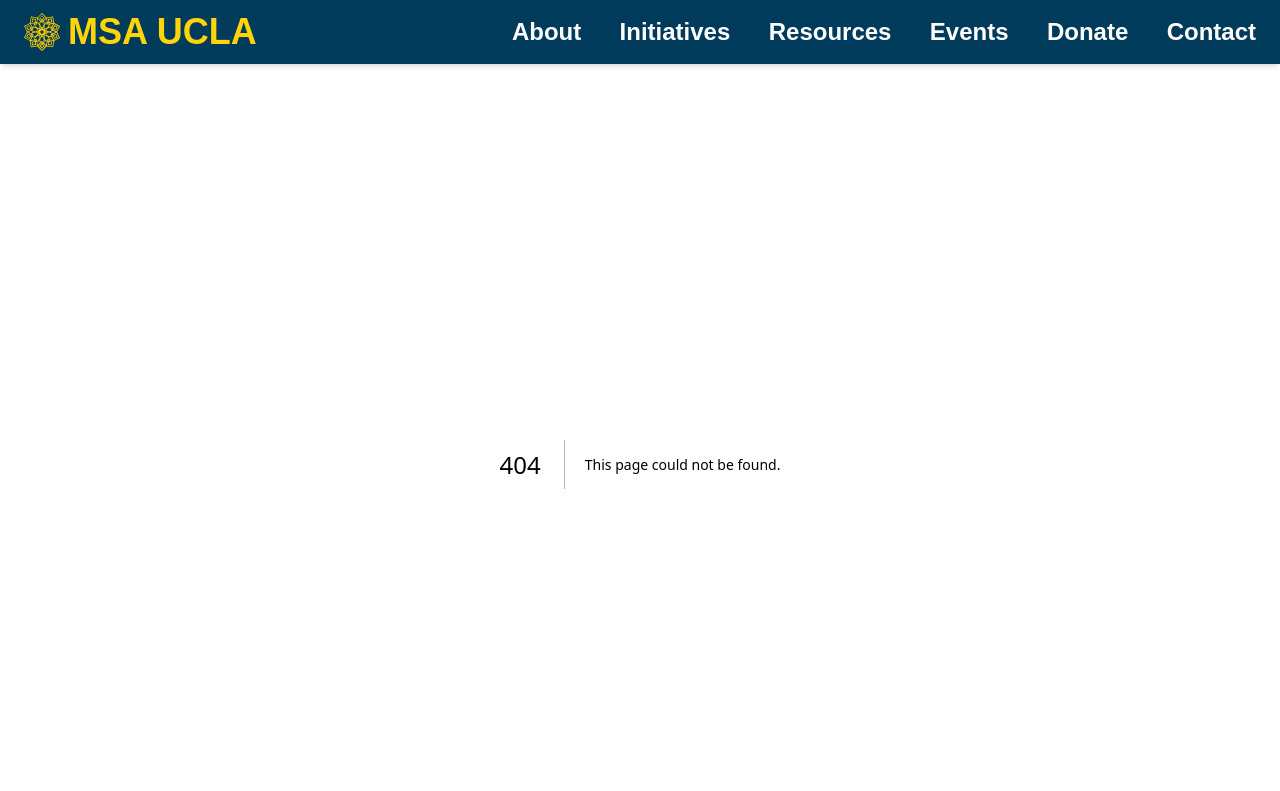
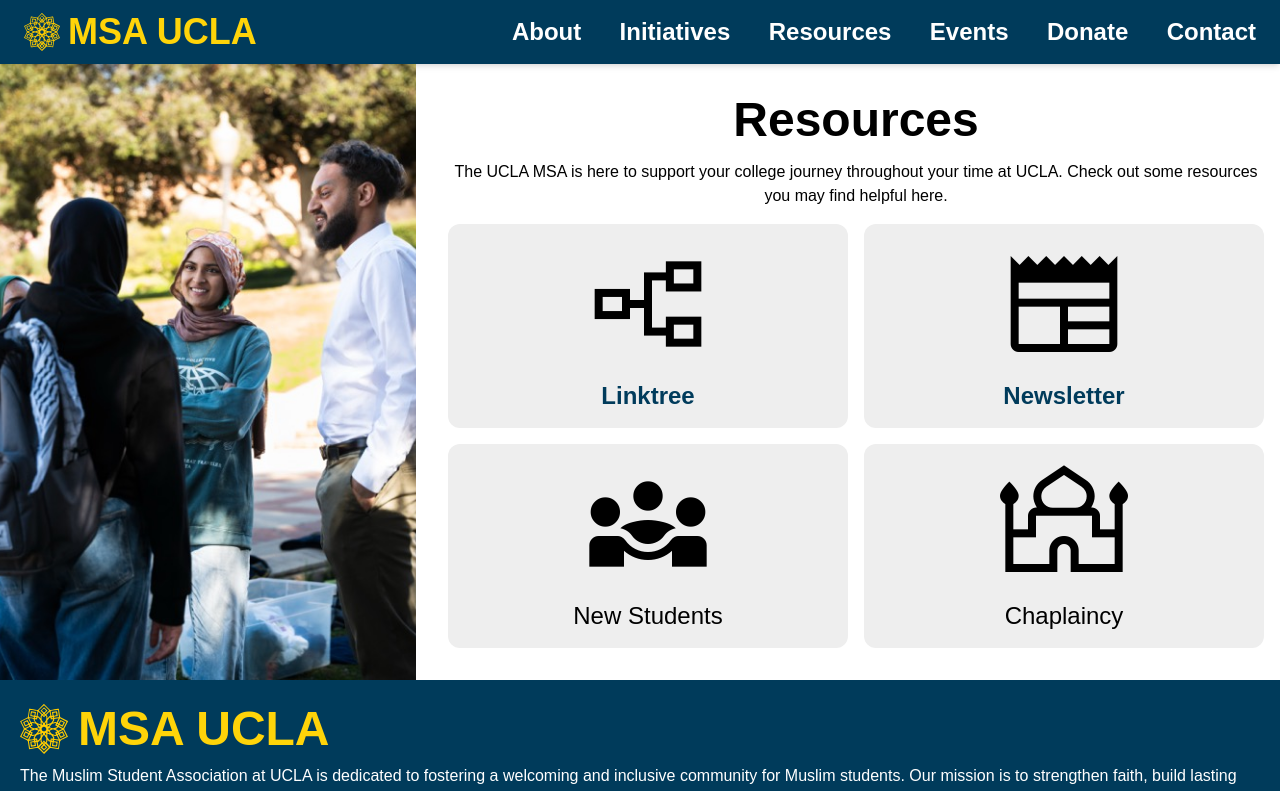
Before and after one commit to NajmKHoda/msa-ucla-website, a Next.js app: page /resources in a window 1280 px wide. Before the commit this address had no page. Shown: the top 791 px of the page. Built offline with nearby package versions, Linux system fonts and the light colour scheme; a web font is replaced by a local one.

Commit message:
Add resources page

```diff
--- a/src/app/contact/page.tsx
+++ b/src/app/contact/page.tsx
@@ -1,7 +1,7 @@
 import ThumbnailPage from '@/components/layout/ThumbnailPage';
 import Icon from '@/components/wrappers/Icon';
+import ResourceCard from '@/components/common/ResourceCard';
 import Image from 'next/image';
-import Link from 'next/link';
 
 export default function ContactPage() {
 
@@ -14,34 +14,39 @@ export default function ContactPage() {
             <h1 className='text-5xl font-bold'>Contact Us</h1>
             <p className='my-4'>Want to learn more about the UCLA MSA? There are a variety of ways to contact our organization.</p>
             <div className='grid grid-cols-1 md:grid-cols-2 gap-4 items-center'>
-                <div className='flex flex-col items-center justify-center p-4 gap-3 text-2xl rounded-xl bg-bg-secondary'>
+                <ResourceCard
+                    url="https://www.instagram.com/msa_ucla"
+                    icon={
                         <Image
                             src='/images/glyphs/insta_black.svg'
                             alt='Instagram logo'
                             width={128} height={128} />
-                    <div className='text-center'>
+                    }
+                >
                     <h2 className='font-semibold text-msa-blue'>Instagram DMs</h2>
-                        <Link href="https://www.instagram.com/yourprofile">@msa_ucla</Link>
-                    </div>
-                </div>
-                <div className='flex flex-col items-center justify-center p-4 gap-3 text-2xl rounded-xl bg-bg-secondary'>
-                    <Icon name='stacked_email' size={128} />
-                    <div className='text-center'>
+                    <p>@msa_ucla</p>
+                </ResourceCard>
+
+                <ResourceCard
+                    url="mailto:msa.ucla@gmail.com"
+                    icon={<Icon name='stacked_email' size={128} />}
+                >
                     <h2 className='font-semibold text-msa-blue'>Email</h2>
-                        <Link href="mailto:msa.ucla@gmail.com">msa.ucla@gmail.com</Link>
-                    </div>
-                </div>
-                <div className='col-span-1 md:col-span-2 flex flex-col items-center justify-center p-4 gap-3 text-2xl rounded-xl bg-bg-secondary'>
-                    <Icon name='location_on' size={128} />
-                    <div className='text-center'>
+                    <p>msa.ucla@gmail.com</p>
+                </ResourceCard>
+
+                <ResourceCard
+                    url="https://maps.app.goo.gl/eRRsH1CvDoNACQmA7"
+                    icon={<Icon name='location_on' size={128} />}
+                    className="col-span-1 md:col-span-2"
+                >
                     <h2 className='font-semibold text-msa-blue'>MSA Room</h2>
                     <p>
                         146 Kerckhoff Hall<br />
                         308 Westwood Plaza<br />
                         Los Angeles, CA 90024
                     </p>
-                    </div>
-                </div>
+                </ResourceCard>
             </div>
         </ThumbnailPage>
     );
--- /dev/null
+++ b/src/app/resources/page.tsx
@@ -0,0 +1,47 @@
+import ThumbnailPage from '@/components/layout/ThumbnailPage';
+import Icon from '@/components/wrappers/Icon';
+import ResourceCard from '@/components/common/ResourceCard';
+
+export default function ResourcesPage() {
+
+    return (
+        <ThumbnailPage
+            thumbnailImage='/images/resources.jpg'
+            imageAlt='A group of Muslim students talking on a brigt sunny day.'
+            imagePosition='50% 25%'
+            className='text-center py-2 md:py-8 p-4'
+        >
+            <h1 className='text-5xl font-bold'>Resources</h1>
+            <p className='my-4'>The UCLA MSA is here to support your college journey throughout your time at UCLA. Check out some resources you may find helpful here.</p>
+            <div className='grid grid-cols-1 md:grid-cols-2 gap-4 items-center'>
+                <ResourceCard
+                    url="https://linktr.ee/uclamsa"
+                    icon={<Icon name='flowchart' size={128} />}
+                >
+                    <h2 className='font-semibold text-msa-blue'>Linktree</h2>
+                </ResourceCard>
+
+                <ResourceCard
+                    url="https://msabruins.us5.list-manage.com/subscribe?u=afd87c320d17a0be7b1a0ac9a&id=3f7c841056"
+                    icon={<Icon name='newspaper' size={128} />}
+                >
+                    <h2 className='font-semibold text-msa-blue'>Newsletter</h2>
+                </ResourceCard>
+
+                <ResourceCard
+                    url="/resources/new-students"
+                    icon={<Icon name='diversity_3' size={128} />}
+                >
+                    <h2>New Students</h2>
+                </ResourceCard>
+
+                <ResourceCard
+                    url="/resources/chaplaincy"
+                    icon={<Icon name='mosque' size={128} />}
+                >
+                    <h2>Chaplaincy</h2>
+                </ResourceCard>
+            </div>
+        </ThumbnailPage>
+    );
+}
--- /dev/null
+++ b/src/components/common/ResourceCard.tsx
@@ -0,0 +1,20 @@
+import Link from 'next/link';
+import { ReactNode } from 'react';
+
+interface ResourceCardProps {
+    url: string;
+    icon: ReactNode;
+    children: ReactNode;
+    className?: string;
+}
+
+export default function ResourceCard({ url, icon, children, className = '' }: ResourceCardProps) {
+    return (
+        <Link href={url} className={`flex flex-col items-center justify-center p-4 gap-3 text-2xl rounded-xl bg-bg-secondary ${className}`}>
+            {icon}
+            <div className='text-center'>
+                {children}
+            </div>
+        </Link>
+    );
+}
--- a/src/components/layout/Header/Header.tsx
+++ b/src/components/layout/Header/Header.tsx
@@ -22,7 +22,7 @@ export default function Header() {
                     ))}
                 </MinorNav>
             </MajorNav>
-            <MajorNav title='Resources'>
+            <MajorNav title='Resources' href='/resources'>
                 <MinorNav title='Linktree' href='https://linktr.ee/uclamsa' />
                 <MinorNav title='Newsletter' href='https://msabruins.us5.list-manage.com/subscribe?u=afd87c320d17a0be7b1a0ac9a&id=3f7c841056' />
                 <MinorNav title='New Students' href='/resources/new-students' />
```
Also changed, not shown: public/images/resources.jpg (added). Lines whose indentation alone changed are shown as unchanged.
